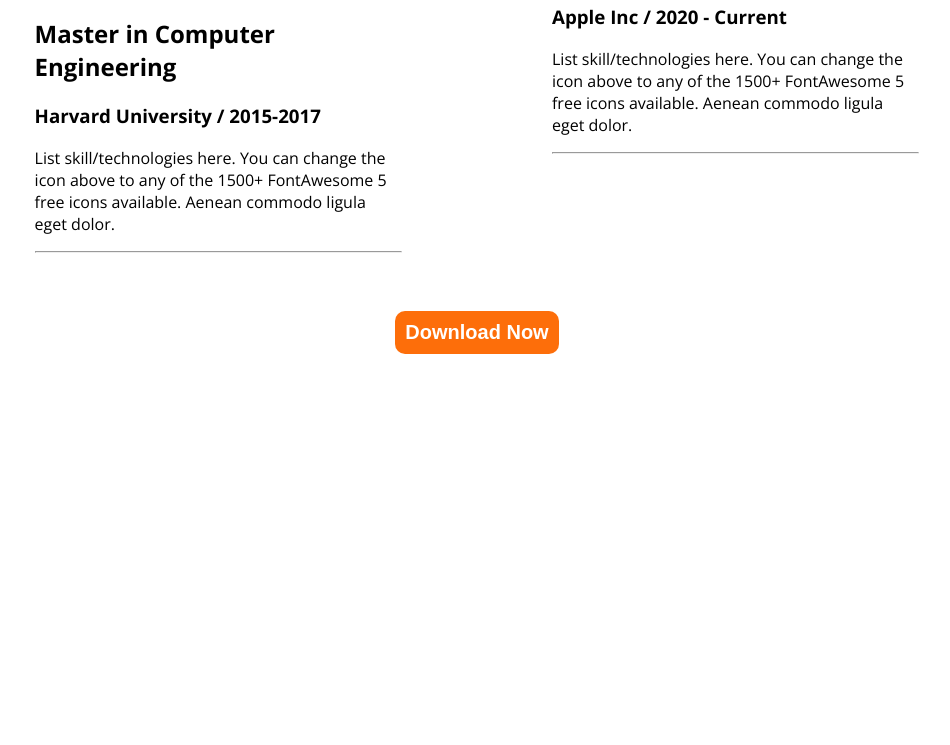
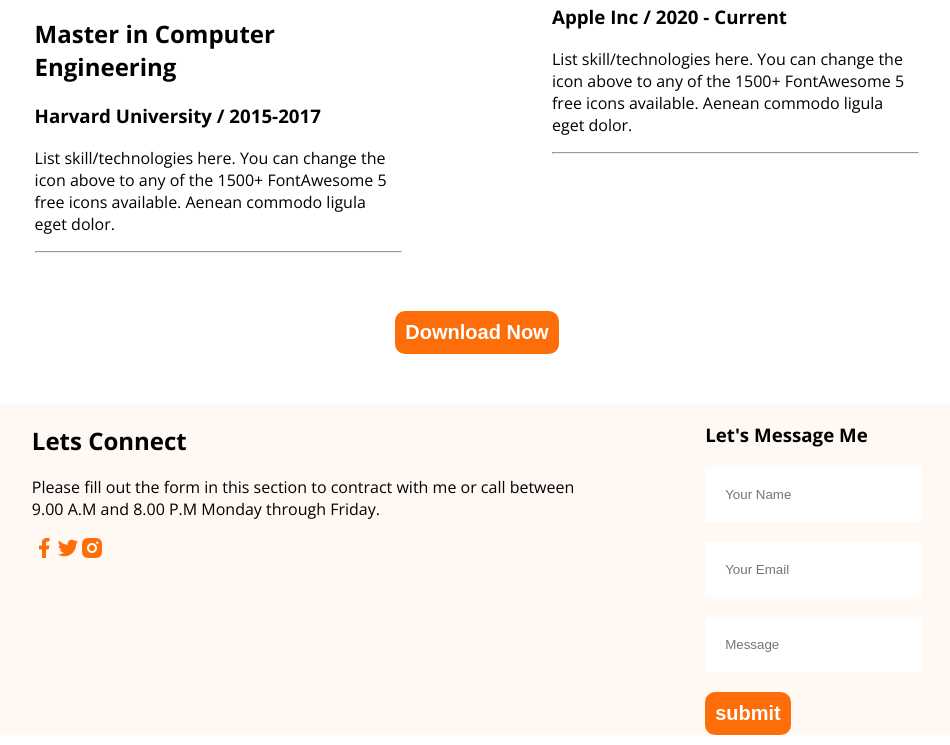
Before and after one commit to AshiqurRahmanAshik/Portfolio-of-a-Developer, a plain HTML site: page index.html in a window 1280 px wide. Shown: the part 2392-3137 px from the top of the page, without its empty margins (163-1113 px from the left). Before the commit the page ends 2796 px from the top, so only its background shows below. Drawn offline with nearby package versions, Linux system fonts and the light colour scheme.

Commit message:
Add Footer Section

```diff
--- a/index.html
+++ b/index.html
@@ -208,5 +208,28 @@
       </div>
       <button class="primary_btn">Download Now</button>
     </section>
+    <footer class="footer_container">
+      <div class="footer_left">
+        <h2 class="footer_left_title">Lets Connect</h2>
+        <p class="footer_left_description">
+          Please fill out the form in this section to contract with me or call
+          between <br>9.00 A.M and 8.00 P.M Monday through Friday.
+        </p>
+        <div class="footer_left_icons">
+          <a href="/"
+            ><img src="images/icons/facebook.png" alt="/" /><img
+              src="images/icons/twitter.png"
+              alt="/" /><img src="images/icons/insta.png" alt=""
+          /></a>
+        </div>
+      </div>
+      <div class="footer_right">
+        <h3 class="footer_right_title">Let's Message Me</h3>
+        <input type="text" class="footer_right_form" placeholder="Your Name" />
+        <input type="text" class="footer_right_form" placeholder="Your Email" />
+        <input type="text" class="footer_right_form" placeholder="Message" />
+        <button type="submit"  class="primary_btn footer_right_submit">submit</button>
+      </div>
+    </footer>
   </body>
 </html>
--- a/styles.css
+++ b/styles.css
@@ -112,3 +112,20 @@ nav {
   display: flex;
   gap: 150px;
 }
+
+.footer_container {
+  display: flex;
+  width: 80%;
+  justify-content: space-around;
+  margin: 10px auto;
+  background-color: #fff8f3;
+  border-radius: 10px;
+  gap: 10px;
+}
+
+.footer_right_form {
+  display: block;
+  padding: 20px;
+  margin: 20px 0;
+  border: none;
+}
```
